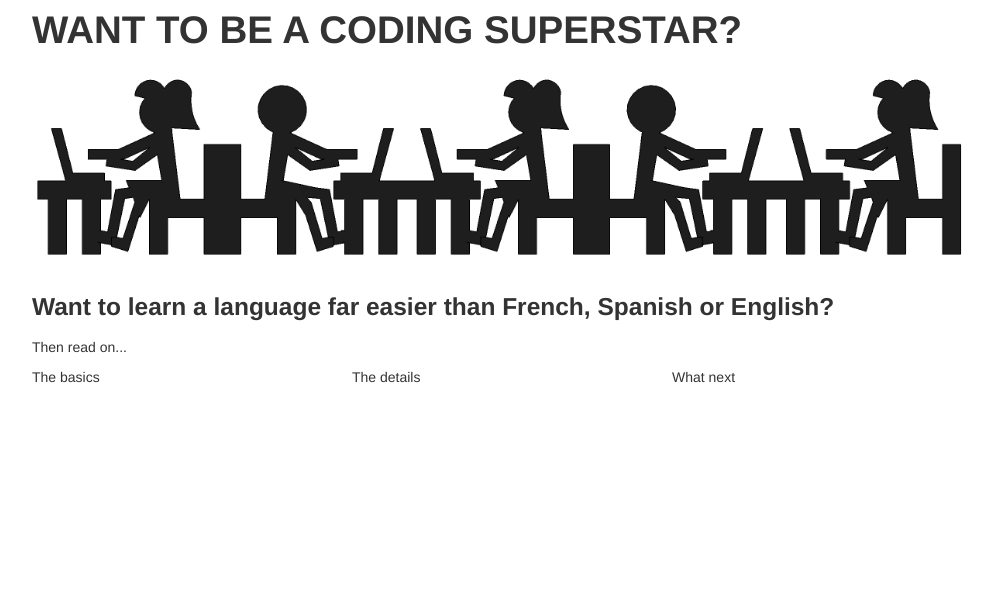
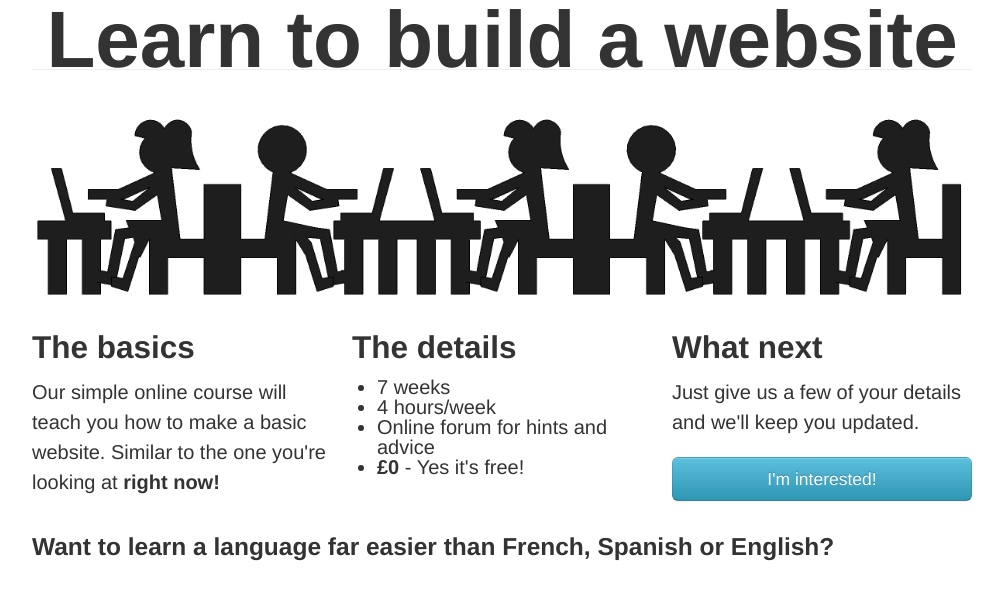
Before and after one commit to copplestone/landing-page, a plain HTML site: page index.html in a window 1280 px wide. Shown: the whole page, without its empty margins (138-1141 px from the left). Drawn offline with Linux system fonts and the light colour scheme.

Commit message:
Text into 3 boxes and css sheet added

```diff
--- a/index.html
+++ b/index.html
@@ -3,23 +3,33 @@
 <head>
         <title>Make a website</title>
         <link href='bootstrap/css/bootstrap.css' rel='stylesheet'>
+        <link type="text/css" rel="stylesheet" href="stylesheet.css"/>
 <!--Not sure whether I've linked form.html properly-->
         <link href='form.html'/>
 </head>
 
 <body>
 <div class="container">
-<h1> WANT TO BE A CODING SUPERSTAR? </h1>
+<h1 class="page-header text-center title"> <strong>Learn to build a website</strong></h1>
 <img src="logoV1.png"/>
 
+<div class="row">
+    <div class="span4"> <h2>The basics</h2>
+                        <p class="three-boxes lead">Our simple online course will teach you how to make a basic website. Similar to the one you're looking at <strong>right now!</strong></p>
+                         </div>
+    <div class="span4"> <h2>The details</h2>
+                        <ul class="three-boxes lead">
+                            <li>7 weeks</li>
+                            <li>4 hours/week</li>
+                            <li>Online forum for hints and advice</li>
+                            <li><strong> £0</strong> - Yes it's free!</li>
+                        </ul></div>
+    <div class="span4"> <h2>What next</h2>
+                        <p class="three-boxes lead">Just give us a few of your details and we'll keep you updated.</p>
+                        <a href="#" class="btn btn-info btn-block btn-large">I'm interested!</a></div>
+</div>
+
 <h3> Want to learn a language far easier than French, Spanish or English? </h3>
-<p>Then read on...</p>
-
-<div class="row">
-    <div class="span4">The basics</div>
-    <div class="span4">The details</div>
-    <div class="span4">What next</div>
-</div>
 
 <!--Reasons students might want to take this course? - Grace
 - Learn how to construct a very basic website
--- /dev/null
+++ b/stylesheet.css
@@ -0,0 +1,3 @@
+.three-boxes{font-size: 20px}
+
+.title{font-size: 80px}
```
